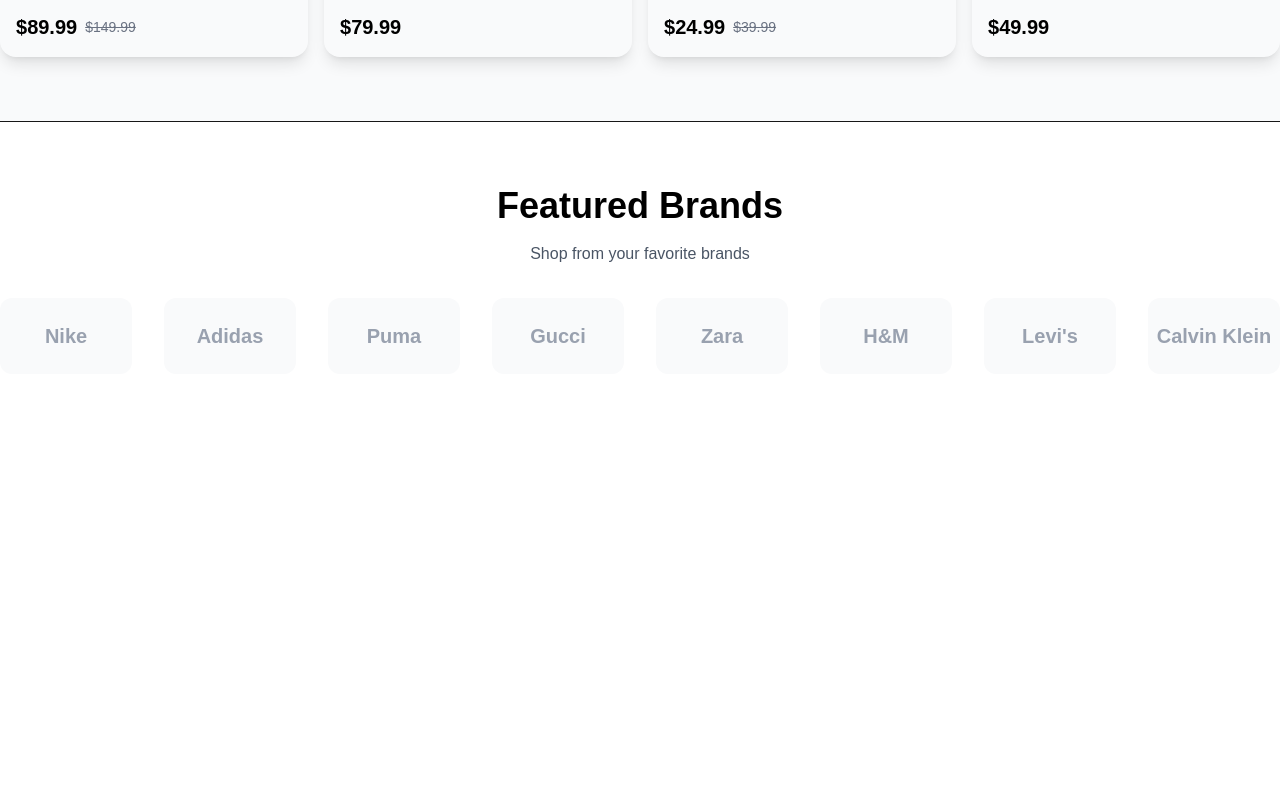
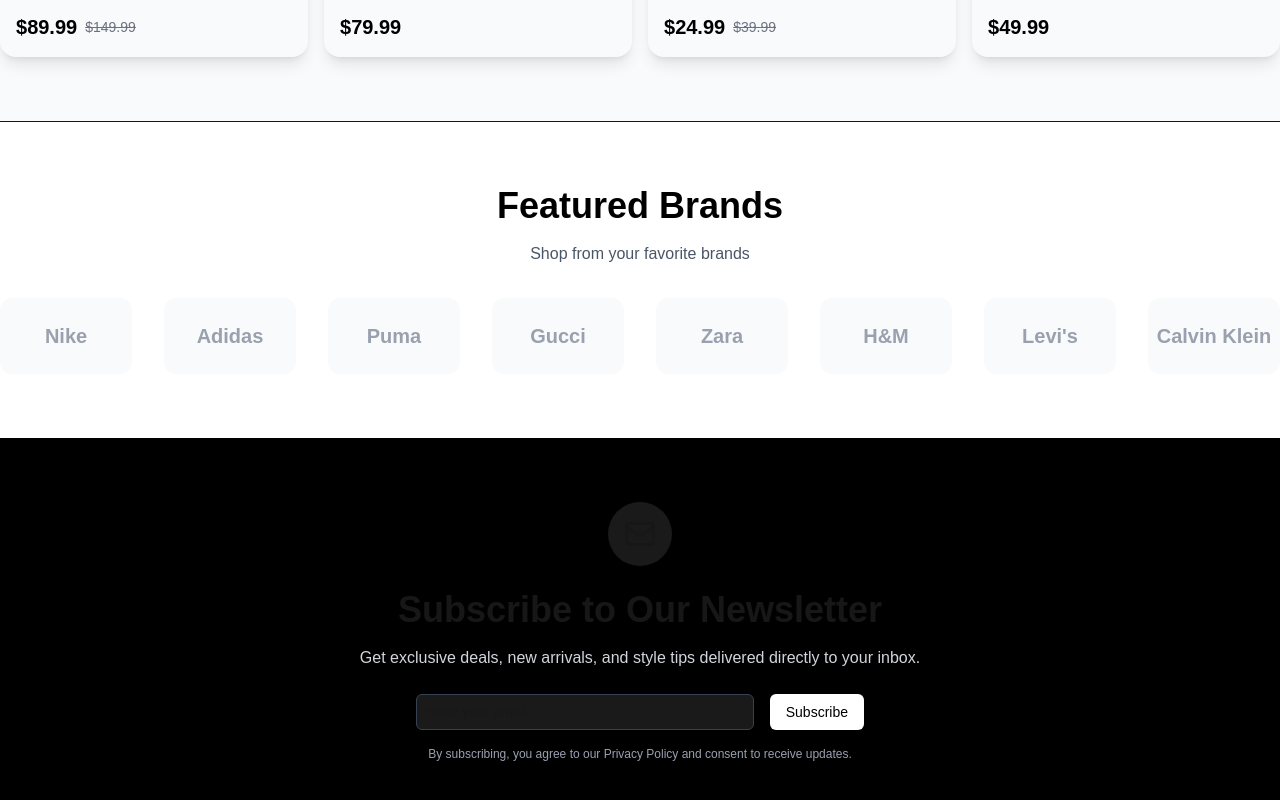
Before and after one commit to hissamdev/classy-ecommerce, a Next.js app: page / in a window 1280 px wide. Shown: the part 3555-4355 px from the top of the page. Before the commit the page ends 4121 px from the top, so only its background shows below. Built offline with nearby package versions, Linux system fonts and the light colour scheme.

Commit message:
Completed Newsletter section

```diff
--- a/components/home/FeaturedBrands.tsx
+++ b/components/home/FeaturedBrands.tsx
@@ -11,6 +11,7 @@
                     {brands.map((brand) => {
                         return (
                             <h3
+                                key={brand}
                                 className="flex-1 flex justify-center items-center
                                 text-xl font-bold text-gray-400 hover:text-gray-900
                                 bg-gray-50 hover:bg-gray-100 rounded-xl
--- a/components/home/Newsletter.tsx
+++ b/components/home/Newsletter.tsx
@@ -1,8 +1,44 @@
+import { Mail } from "lucide-react";
+
 export default function Newsletter() {
     return (
-        <section className="py-16">
+        <section className="py-16 bg-black">
             <div className="container mx-auto">
+                <div className="max-w-2xl mx-auto text-center">
+                    <div className="inline-flex items-center aspect-square bg-white/10 rounded-full">
+                        <Mail size={32} className="w-16" />
+                    </div>
 
+                    <h2 className="mt-6 text-4xl font-bold text-center">Subscribe to Our Newsletter</h2>
+                    <p className="mt-4 text-gray-300 text-center">
+                        Get exclusive deals, new arrivals, and style tips delivered directly to your inbox.
+                    </p>
+                    <form action="submit" className="mt-6 mx-auto max-w-md flex h-9">
+                        <input
+                            type="email"
+                            placeholder="Enter your email"
+                            className="
+                                w-full px-2 rounded-md border border-gray-700
+                                bg-white/10
+                                placeholder:text-sm text-sm
+                                focus:ring-2 ring-gray-600/70
+                                outline-none
+                            "
+                        />
+                        <button
+                            className="
+                                ml-4 px-4
+                                text-black text-sm
+                                transition-colors bg-white hover:bg-white/80
+                                cursor-pointer rounded-md
+                            "
+                        >
+                            Subscribe
+                        </button>
+                    </form>
+
+                    <p className="mt-4 text-xs text-gray-400">By subscribing, you agree to our Privacy Policy and consent to receive updates.</p>
+                </div>
             </div>
         </section>
     )
```
